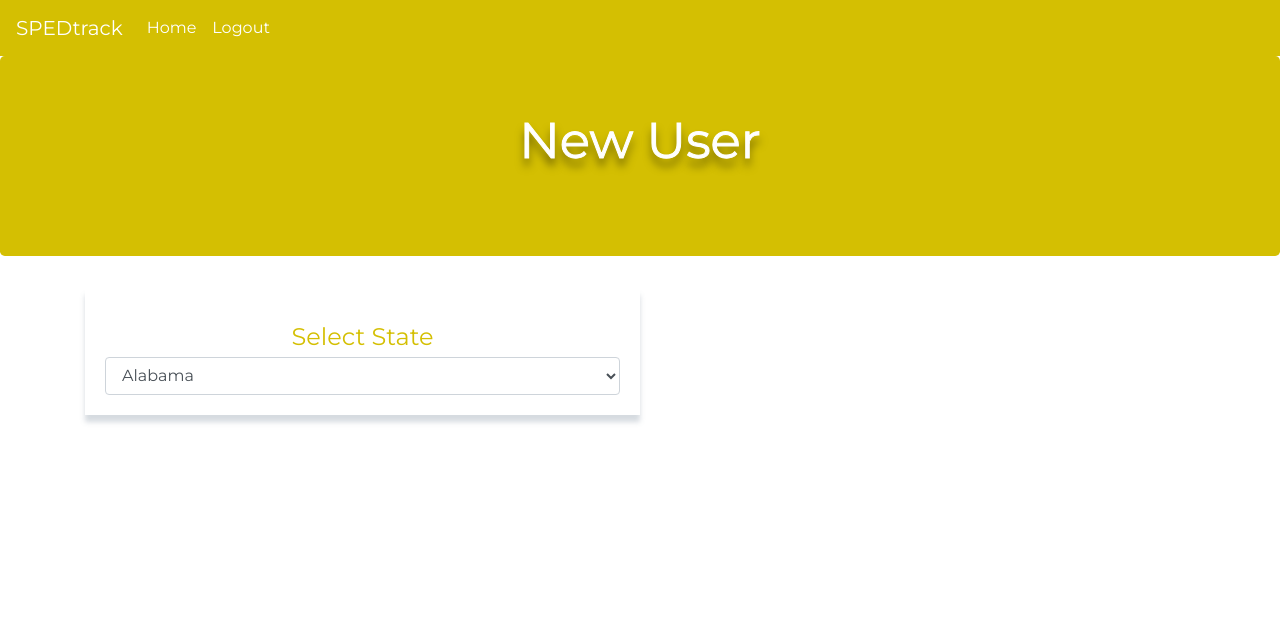
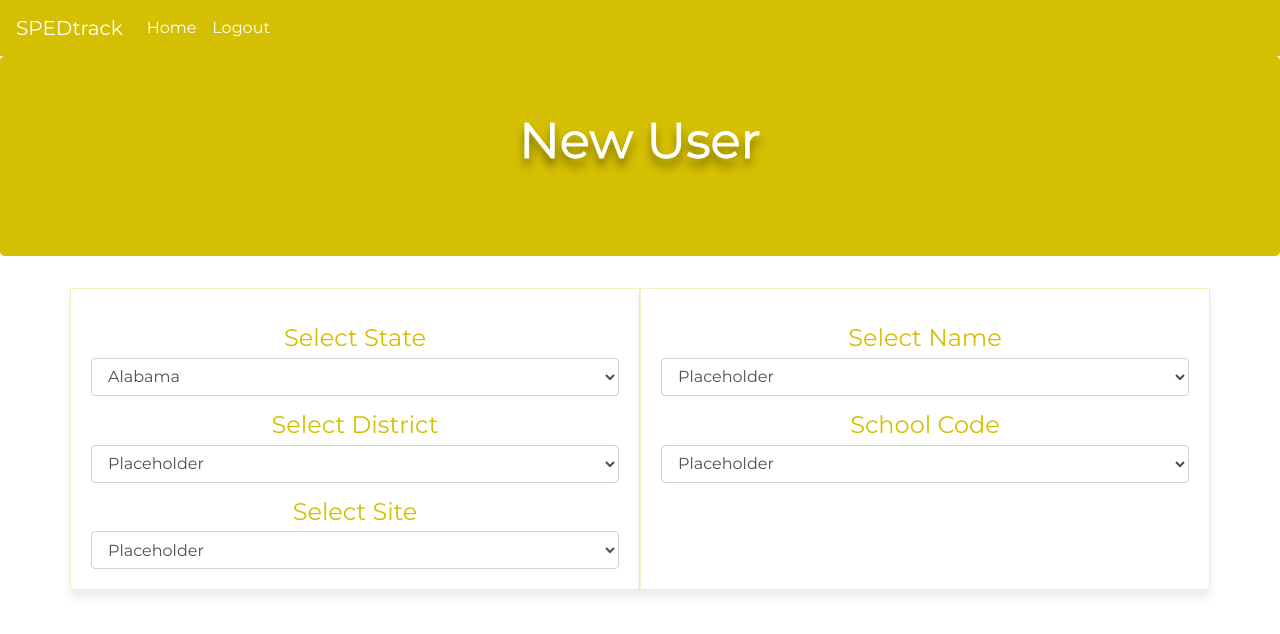
Before and after one commit to rcliffd/spedtrack, a React (Create React App) app: page /NewUser in a window 1280 px wide. Shown: the top 634 px of the page. Built offline with nearby package versions, Linux system fonts and the light colour scheme.

Commit message:
Created dropdown menu components for District, Site, Name and School Code for 'New User' page. Using placeholders for menu options for the moment

```diff
--- a/src/components/Hours/Hours.js
+++ b/src/components/Hours/Hours.js
@@ -5,7 +5,7 @@ function Hours(props) {
 
 
             <div className="col-md-6">
-            <h4>Hours/Block</h4>
+            <h4>Hours</h4>
                                 <select className="form-control" name="hours" onChange={props.handleInputChange}>
                                 {/**put onchagne here */}
                                 <option value="1">placeholder</option>
--- /dev/null
+++ b/src/components/NewUser/NewUserDistrict.js
@@ -0,0 +1,26 @@
+import React from "react";
+
+function NewUserDistrict(props) {
+    return (
+
+
+            <div>
+            <h4>Select District</h4>
+                <select className="form-control" name="district" onChange={props.handleInputChange}>
+
+                <option value="1">Placeholder</option>
+                <option value="2">Placeholder</option>
+                <option value="3">Placeholder</option>
+                <option value="4">Placeholder</option>
+                <option value="5">Placeholder</option>
+                <option value="6">Placeholder</option>
+
+
+                </select>
+            </div>
+
+
+    );
+}
+
+export default NewUserDistrict;
--- /dev/null
+++ b/src/components/NewUser/NewUserName.js
@@ -0,0 +1,26 @@
+import React from "react";
+
+function NewUserName(props) {
+    return (
+
+
+            <div>
+            <h4>Select Name</h4>
+                <select className="form-control" name="newName" onChange={props.handleInputChange}>
+
+                <option value="1">Placeholder</option>
+                <option value="2">Placeholder</option>
+                <option value="3">Placeholder</option>
+                <option value="4">Placeholder</option>
+                <option value="5">Placeholder</option>
+                <option value="6">Placeholder</option>
+
+
+                </select>
+            </div>
+
+
+    );
+}
+
+export default NewUserName;
--- /dev/null
+++ b/src/components/NewUser/NewUserSite.js
@@ -0,0 +1,26 @@
+import React from "react";
+
+function NewUserSite(props) {
+    return (
+
+
+            <div>
+            <h4>Select Site</h4>
+                <select className="form-control" name="site" onChange={props.handleInputChange}>
+
+                <option value="1">Placeholder</option>
+                <option value="2">Placeholder</option>
+                <option value="3">Placeholder</option>
+                <option value="4">Placeholder</option>
+                <option value="5">Placeholder</option>
+                <option value="6">Placeholder</option>
+
+
+                </select>
+            </div>
+
+
+    );
+}
+
+export default NewUserSite;
--- /dev/null
+++ b/src/components/NewUser/SchoolCode.js
@@ -0,0 +1,26 @@
+import React from "react";
+
+function SchoolCode(props) {
+    return (
+
+
+            <div>
+            <h4>School Code</h4>
+                <select className="form-control" name="schoolCode" onChange={props.handleInputChange}>
+
+                <option value="1">Placeholder</option>
+                <option value="2">Placeholder</option>
+                <option value="3">Placeholder</option>
+                <option value="4">Placeholder</option>
+                <option value="5">Placeholder</option>
+                <option value="6">Placeholder</option>
+
+
+                </select>
+            </div>
+
+
+    );
+}
+
+export default SchoolCode;
--- a/src/components/StudentInfo/FormOptions.js
+++ b/src/components/StudentInfo/FormOptions.js
@@ -8,7 +8,7 @@ function FormOptions(props) {
                         <h4>Levels Last Recorded</h4>
                         <div className="row">
                             <div className="col-md-6">
-                                <h5>Math</h5>
+                                <h6>Math</h6>
                                 <select className="form-control" name="mathLevel" onChange={props.handleInputChange}>Levels Last Recorded
                                 {/**put onchagne here */}
                                 <option value="Not Applicable">Not Applicable</option>
@@ -20,7 +20,7 @@ function FormOptions(props) {
                                 </select>
                             </div>
                             <div className="col-md-6">
-                                <h5>Reading</h5>
+                                <h6>Reading</h6>
                                 <select className="form-control" name="readingLevel" onChange={props.handleInputChange}>Levels Last Recorded
                                 <option value="Not Appliable">Not Applicable</option>
                                 <option value="Well Below">Well Below</option>
--- a/src/pages/NewStudent.js
+++ b/src/pages/NewStudent.js
@@ -81,7 +81,7 @@ class NewStudent extends React.Component {
                     </div>
                 {/* <div className="container"> */}
                     <div className="col-md-6 card">
-                        <div className="row">
+                    <div className="row">
                     <TeacherList></TeacherList>
                     <Hours></Hours>
                     </div>
--- a/src/pages/NewUser.js
+++ b/src/pages/NewUser.js
@@ -1,6 +1,10 @@
 import React from "react";
 import Jumbotron from "../components/Jumbotron/Jumbotron";
 import NewUserState from "../components/NewUser/NewUserState"
+import NewUserDistrict from "../components/NewUser/NewUserDistrict"
+import NewUserSite from "../components/NewUser/NewUserSite"
+import NewUserName from "../components/NewUser/NewUserName"
+import SchoolCode from "../components/NewUser/SchoolCode"
 
 
 
@@ -15,9 +19,19 @@ class NewUser extends React.Component {
                 heading="New User"
                 />
                 <div className="container">
-                <div className="col-md-6 card">
-                    <NewUserState></NewUserState>
-                </div>
+                    <div className="row">
+                        <div className="col-md-6 card">
+                        <NewUserState></NewUserState>
+                        <NewUserDistrict></NewUserDistrict>
+                        <NewUserSite></NewUserSite>
+                        </div>
+
+                        <div className="col-md-6 card">
+                        <NewUserName></NewUserName>
+                        <SchoolCode></SchoolCode>
+                        </div>
+                    </div>
+
                 </div>
 
            </div>
--- a/src/style.css
+++ b/src/style.css
@@ -27,11 +27,12 @@
 
 .card {
     padding: 20px 20px;
-    border: none;
+    border: 0.5px solid rgba(212, 191, 2, 0.25);
+    box-shadow: 0px 7px 7px rgba(119, 136, 153, 0.15);
+    border-radius: 0px;
+    /* border: none;
     box-shadow: 0px 7px 5px rgba(119, 136, 153, 0.30);
-    border-radius: 0px;
-
-
+    border-radius: 20px; */
 }
 
 /* .directory {
@@ -41,6 +42,7 @@
 .navbar-expand-lg {
     background-color: rgb(212, 191, 2) !important;
     color: white !important;
+
 }
 
 .navbar-brand, .nav-link {
@@ -69,6 +71,7 @@ span.navbar-toggler-icon {
    -webkit-text-stroke-color: white;
    text-shadow: 0px 8px 8px rgba(0, 0, 0, 0.50);
    line-height: 50px;
+
 }
 
 h4 {
```
